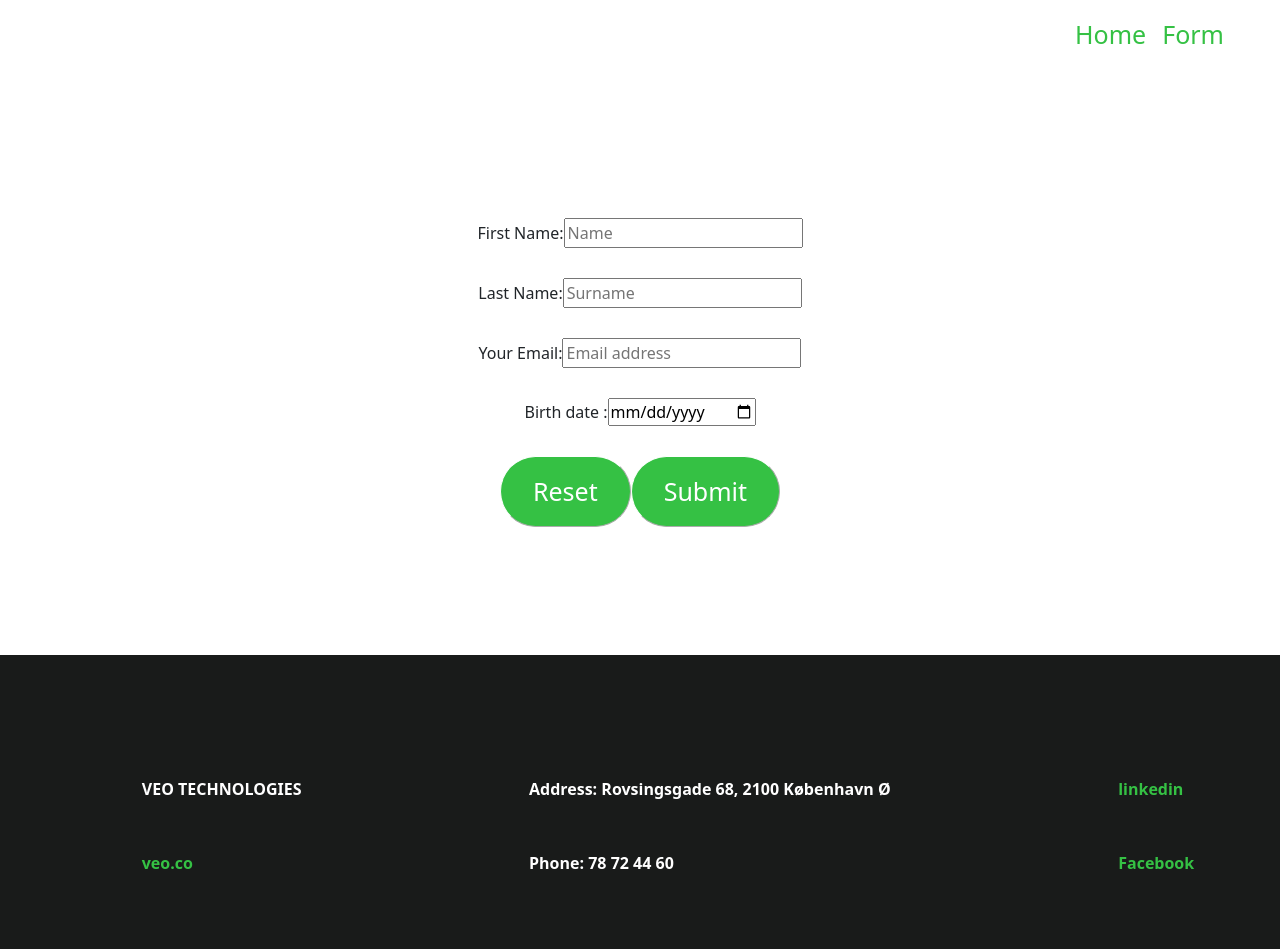
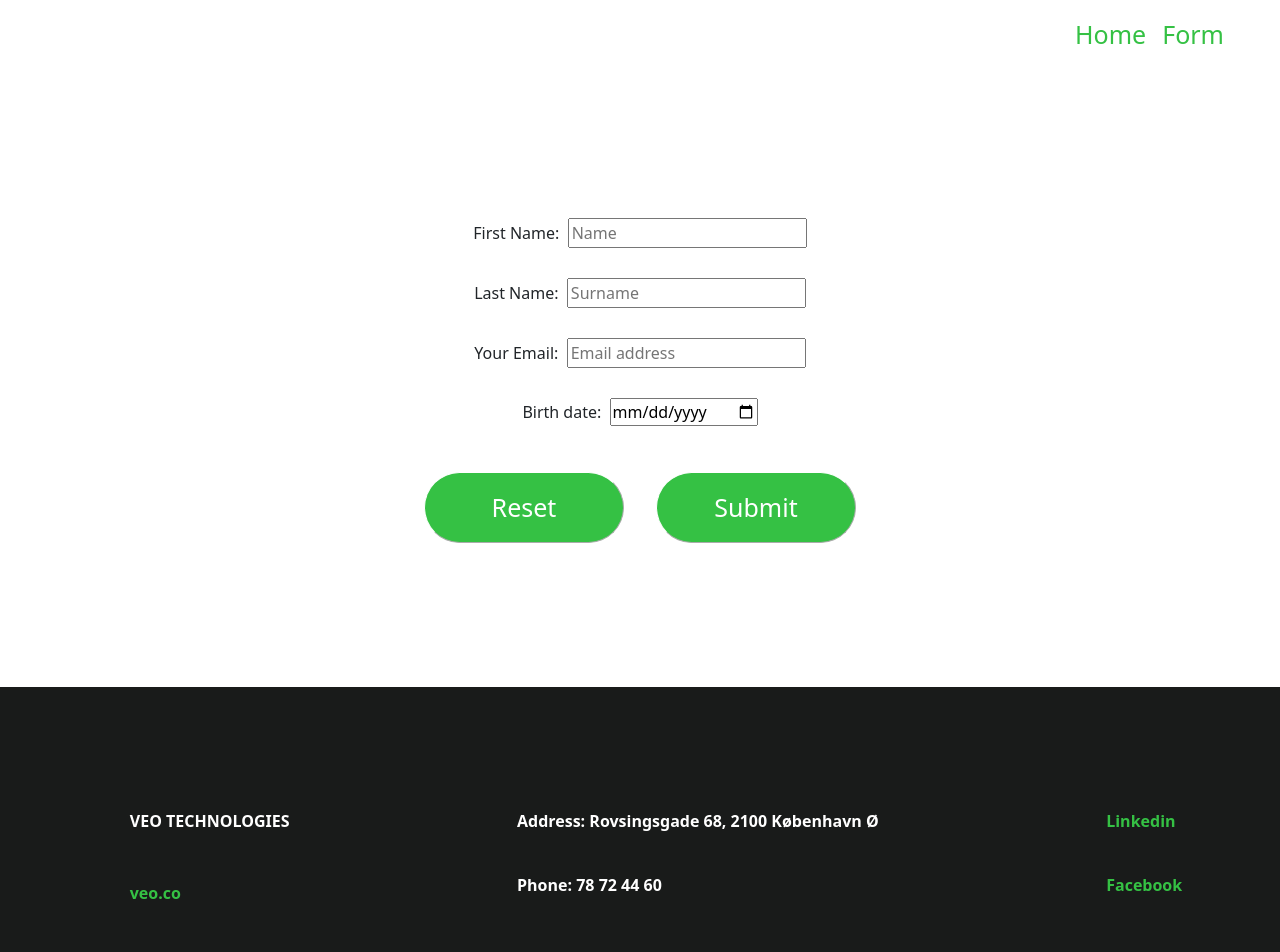
Before and after one commit to Gohar33/veo, a React (Create React App) app in the folder my-app/: page /form in a window 1280 px wide. Shown: the top 952 px of the page. Built offline with nearby package versions, Linux system fonts and the light colour scheme.

Commit message:
new corrections

```diff
--- a/my-app/src/components/Footer.css
+++ b/my-app/src/components/Footer.css
@@ -2,29 +2,15 @@
   background-color: #191b1a;
   color: #fff;
   padding-top: 50px;
-}
-
-.contact-details {
   font-weight: 800;
-  padding-bottom: 10px;
 }
 
 .link a {
-  text-decoration: none;
   color: #35c144;
 }
 
 .link a:hover {
   text-decoration: none;
-  color: #fff;
-}
-
-.icon a {
-  text-decoration: none;
-  color: #35c144;
-}
-
-.icon a:hover {
   color: #fff;
 }
 
--- a/my-app/src/components/Footer.js
+++ b/my-app/src/components/Footer.js
@@ -4,19 +4,24 @@ import "./Footer.css";
 
 export default function Footer() {
   return (
-    <div className="footer-wrapper">
+    <div>
       <div className="footer-wrap pb-5">
         <div className="d-flex justify-content-around flex-wrap mt-5 footer-mobile-direction">
           <div>
-            <div className="d-flex contact-details ps-5">
+            <div className="d-flex ps-4 pb-2">
               <div className="ms-2 mt-4">
                 <p>VEO TECHNOLOGIES</p>
               </div>
             </div>
 
-            <div className="d-flex contact-details ps-5">
+            <div className="d-flex contact-details ps-4">
               <div className="ms-2 mt-4 link">
-                <a href="https://event.veo.co/" target="_blank ">
+                <a
+                  href="https://event.veo.co/"
+                  target="_blank "
+                  rel="noreferrer"
+                  className="text-decoration-none"
+                >
                   <p> veo.co</p>
                 </a>
               </div>
@@ -24,12 +29,12 @@ export default function Footer() {
           </div>
 
           <div>
-            <div className="d-flex contact-details ps-5">
+            <div className="d-flex contact-details ps-4">
               <div className="ms-2 mt-4">
                 <p>Address: Rovsingsgade 68, 2100 København Ø</p>
               </div>
             </div>
-            <div className="d-flex contact-details ps-5">
+            <div className="d-flex contact-details ps-4">
               <div className="ms-2 mt-4">
                 <p>Phone: 78 72 44 60 </p>
               </div>
@@ -37,19 +42,27 @@ export default function Footer() {
           </div>
 
           <div>
-            <div className="d-flex contact-details ps-5">
-              <div className="ms-2 mt-4 icon">
+            <div className="d-flex contact-details ps-4">
+              <div className="ms-2 mt-4 link">
                 <a
                   href="https://www.linkedin.com/company/veo-technologies/"
                   target="_blank "
+                  rel="noreferrer"
+                  className="text-decoration-none"
                 >
-                  <p>linkedin</p>
+                  <p>Linkedin</p>
                 </a>
               </div>
             </div>
-            <div className="d-flex contact-details ps-5">
-              <div className="ms-2 mt-4 icon">
-                <a href="https://www.facebook.com/veocamera/" target="_blank ">
+            <div className="d-flex contact-details ps-4">
+              <div className="ms-2 mt-4 link">
+                <a
+                  href="https://www.facebook.com/veocamera/"
+                  target="_blank"
+                  rel="noreferrer"
+                  className="
+                  text-decoration-none"
+                >
                   <p>Facebook</p>
                 </a>
               </div>
--- a/my-app/src/components/FormPage.js
+++ b/my-app/src/components/FormPage.js
@@ -1,5 +1,5 @@
 import Navigation from "./Navigation";
-import Forms from "./Forms";
+import Forms from "../containers/Forms";
 import Footer from "./Footer";
 
 export default function FormPage() {
--- a/my-app/src/components/Navigation.css
+++ b/my-app/src/components/Navigation.css
@@ -4,7 +4,7 @@
 }
 
 .navbar-light .navbar-nav .nav-item .nav-link:hover {
-  color: #35c144;
+  color: #7ed088;
 }
 
 .navbar-light .navbar-toggler {
--- a/my-app/src/components/ResultPage.js
+++ b/my-app/src/components/ResultPage.js
@@ -1,5 +1,5 @@
 import Navigation from "./Navigation";
-import Result from "./Result";
+import Result from "../containers/Result";
 import Footer from "./Footer";
 
 export default function FormPage() {
--- a/my-app/src/components/Forms.css
+++ b/my-app/src/containers/Forms.css
@@ -1,11 +1,12 @@
 .submit-button {
-  border-radius: 60px;
+  border-radius: 90px;
   padding: 16px 32px;
   border-width: 1px;
   border-color: #fff;
   background-color: #35c144;
   font-size: 25px;
   color: #fff;
+  width: 200px;
 }
 
 .submit-button:hover {
@@ -15,19 +16,23 @@
 }
 
 .form-styling {
-  flex-wrap: wrap;
   gap: 30px 40px;
   padding-top: 100px;
   padding-bottom: 80px;
-  align-items: center;
 }
 
 .card-name span {
   color: #35c144;
   font-weight: 800;
 }
+
+.card {
+  box-shadow: 0px 10px 10px rgb(0 0 0 / 25%);
+  border-radius: 40px !important;
+}
+
 @media only screen and (max-width: 600px) {
-  .bb {
+  .button-direction {
     flex-direction: column;
   }
 }
--- a/my-app/src/components/Forms.js
+++ b/my-app/src/containers/Forms.js
@@ -1,8 +1,9 @@
 import React, { useState } from "react";
 import { useNavigate } from "react-router-dom";
+// import Button from "../stories/Button";
 import "./Forms.css";
 
-export default function Forms({ addContact }) {
+export default function Forms() {
   const navigate = useNavigate();
   const [contactInfo, setContactInfo] = useState({
     name: "",
@@ -41,11 +42,11 @@ export default function Forms({ addContact }) {
       <form
         action="/result"
         method="GET"
-        className="d-flex flex-column m-5 form-styling"
+        className="d-flex flex-column m-5 flex-wrap align-items-center form-styling"
         onSubmit={handleSubmit}
       >
         <label>
-          First Name:
+          First Name:&nbsp;&nbsp;
           <input
             type="text"
             name="name"
@@ -56,7 +57,7 @@ export default function Forms({ addContact }) {
           />
         </label>
         <label>
-          Last Name:
+          Last Name:&nbsp;&nbsp;
           <input
             type="text"
             name="surname"
@@ -67,7 +68,7 @@ export default function Forms({ addContact }) {
           />
         </label>
         <label>
-          Your Email:
+          Your Email:&nbsp;&nbsp;
           <input
             type="email"
             name="email"
@@ -78,7 +79,7 @@ export default function Forms({ addContact }) {
           />
         </label>
         <label>
-          Birth date :
+          Birth date:&nbsp;&nbsp;
           <input
             type="date"
             id="birthday"
@@ -88,16 +89,17 @@ export default function Forms({ addContact }) {
             required
           />
         </label>
-        <div className="d-flex  bb">
+        <div className="d-flex button-direction">
           <button
             type="button"
             value="Reset form"
-            className="submit-button"
+            className="submit-button m-3"
+            // className="storybook-button storybook-button--primary storybook-button--large  m-3"
             onClick={reset}
           >
             Reset
           </button>
-          <button type="submit" value="Submit" className="submit-button">
+          <button type="submit" value="Submit" className="submit-button m-3">
             Submit
           </button>
         </div>
--- a/my-app/src/components/FormsList.js
+++ b/my-app/src/containers/FormsList.js
@@ -2,7 +2,7 @@ import React from "react";
 import { useLocation } from "react-router-dom";
 import "./Forms.css";
 
-export default function FormList({ contacts }) {
+export default function FormList() {
   const { state } = useLocation();
   const { name, surname, email, birth } = state;
 
@@ -14,7 +14,7 @@ export default function FormList({ contacts }) {
 
   return (
     <div>
-      <div className="card">
+      <div className="card p-5">
         <p className="card-name">
           <span>Name:</span> {name}
         </p>
--- a/my-app/src/components/Result.css
+++ b/my-app/src/containers/Result.css
@@ -1,9 +1,10 @@
 .fetched-image {
-  max-width: 400px;
+  max-width: 300px;
   max-height: 400px;
   margin-top: 50px;
   margin-bottom: 100px;
   display: block;
   margin-left: auto;
   margin-right: auto;
+  border: 3px solid gray;
 }
--- a/my-app/src/components/Result.js
+++ b/my-app/src/containers/Result.js
@@ -1,6 +1,5 @@
 import React, { useState, useEffect } from "react";
 import FormsList from "./FormsList";
-import Forms from "./Forms";
 import "./Result.css";
 
 const fetchAPI = () => {
@@ -36,7 +35,7 @@ function Result() {
         <img src={image.message} alt="dog" className="fetched-image" />
       </div>
       <div className="d-flex flex-column align-items-center mb-5">
-        <FormsList />
+        <FormsList addContact={addContact} />
       </div>
     </div>
   );
```
Also changed, not shown: my-app/src/stories/Button.jsx (+14 -8 lines).
